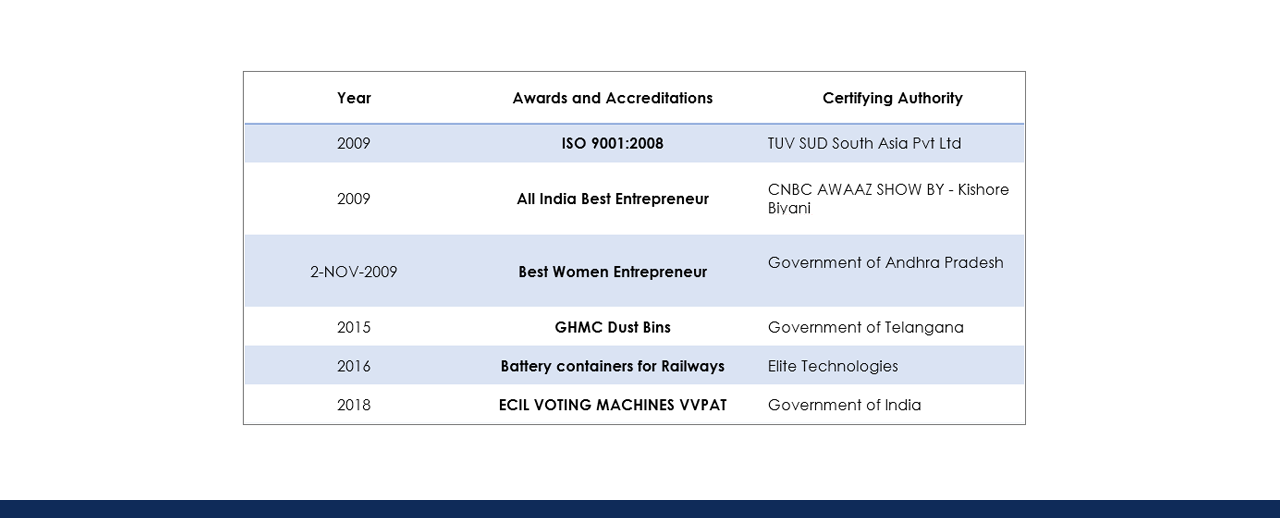
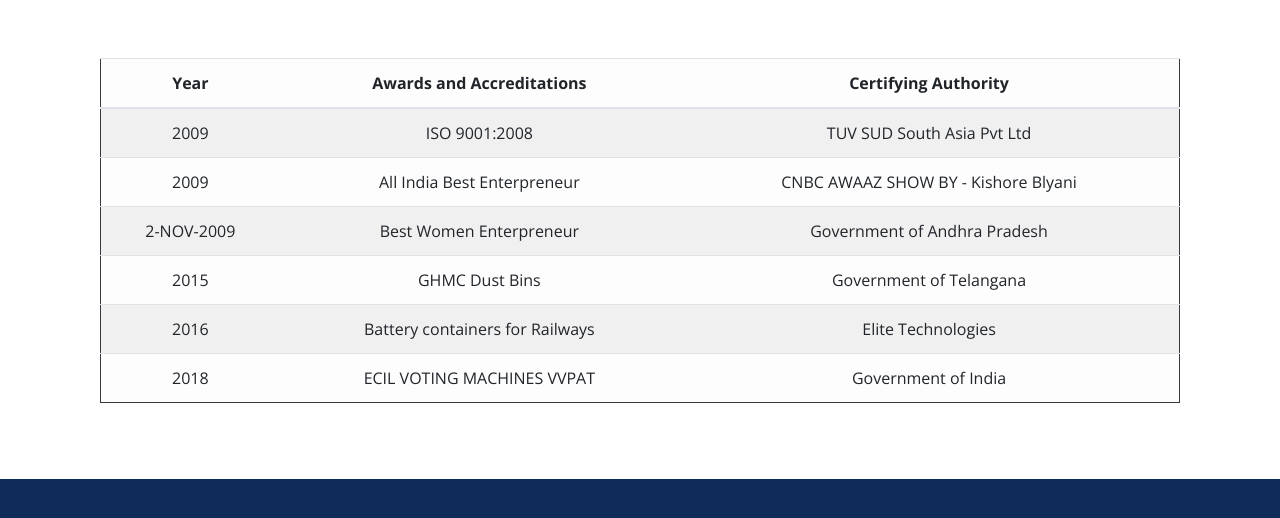
Before and after one commit to AnandBoreda/bhavika_plastek.github.io, a plain HTML site: page awards_recognitions.html in a window 1280 px wide. Shown: the part 282-800 px from the top of the page. Drawn offline with nearby package versions, Linux system fonts and the light colour scheme.

Commit message:
table added

```diff
--- a/awards_recognitions.html
+++ b/awards_recognitions.html
@@ -188,7 +188,48 @@ Header End-->
             <div class="row text-center">
               <!-- News Block One -->
 			   <div class="col-lg-12">
-        <div class="aboutImg"><img src="images/awards.png" alt=""> </div>
+        <!-- <div class="aboutImg"><img src="images/awards.png" alt=""> </div> -->
+        <table class="table table-light table-striped border border-dark">
+          <thead class="thead-white">
+            <tr>
+              <th>Year</th>
+              <th>Awards and Accreditations</th>
+              <th>Certifying Authority</th>
+            </tr>
+          </thead>
+          <tbody>
+            <tr>
+              <td>2009</td>
+              <td>ISO 9001:2008</td>
+              <td>TUV SUD South Asia Pvt Ltd</td>
+            </tr>
+            <tr>
+              <td>2009</td>
+              <td>All India Best Enterpreneur</td>
+              <td>CNBC AWAAZ SHOW BY - Kishore Blyani</td>
+            </tr>
+            <tr>
+              <td>2-NOV-2009</td>
+              <td>Best Women Enterpreneur</td>
+              <td>Government of Andhra Pradesh</td>
+            </tr>
+            <tr>
+              <td>2015</td>
+              <td>GHMC Dust Bins</td>
+              <td>Government of Telangana</td>
+            </tr>
+            <tr>
+              <td>2016</td>
+              <td>Battery containers for Railways</td>
+              <td>Elite Technologies</td>
+            </tr>
+            <tr>
+              <td>2018</td>
+              <td>ECIL VOTING MACHINES VVPAT</td>
+              <td>Government of India</td>
+            </tr>
+          </tbody>
+        </table>
        </div>
 
       </section>
```
